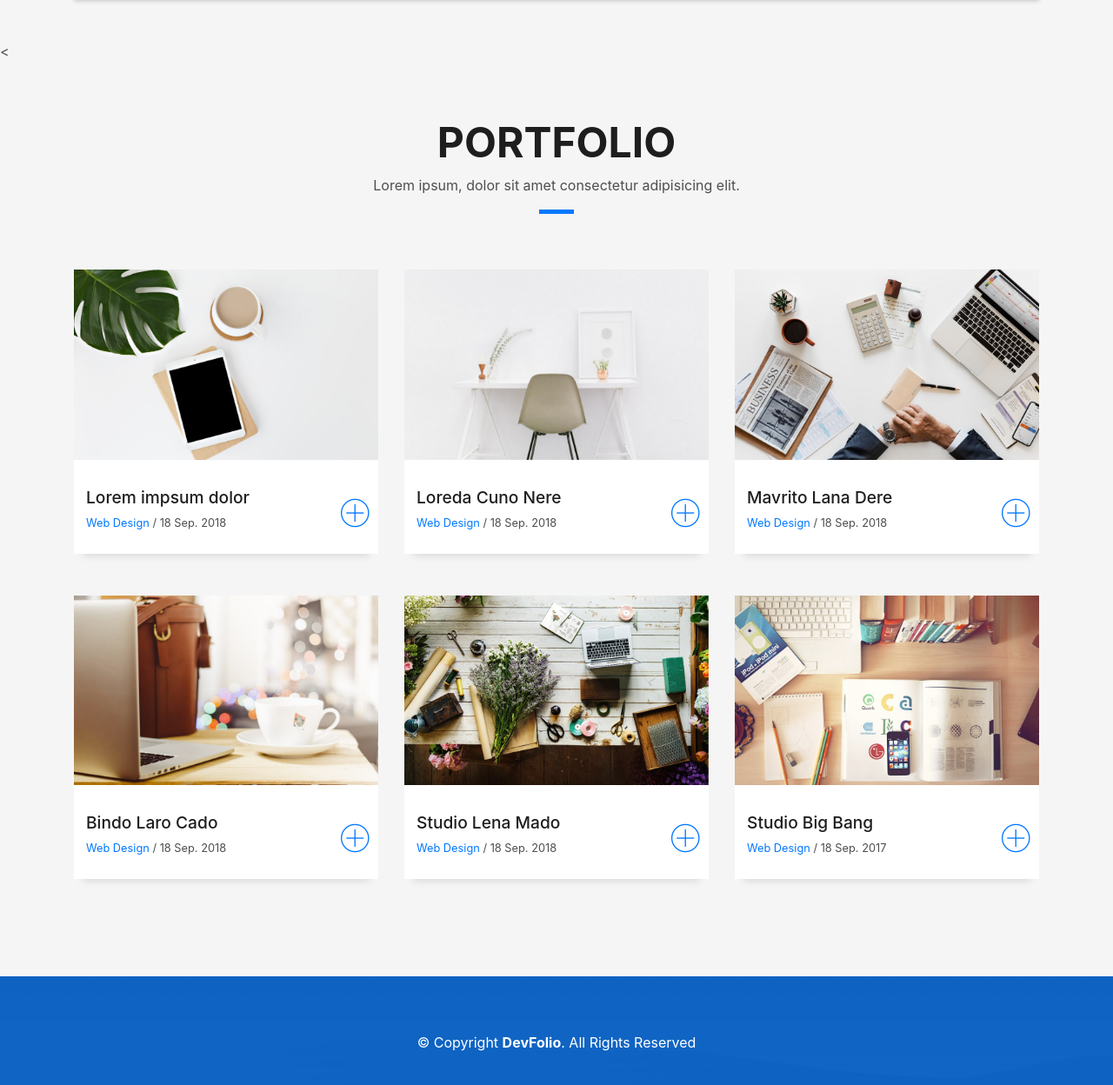
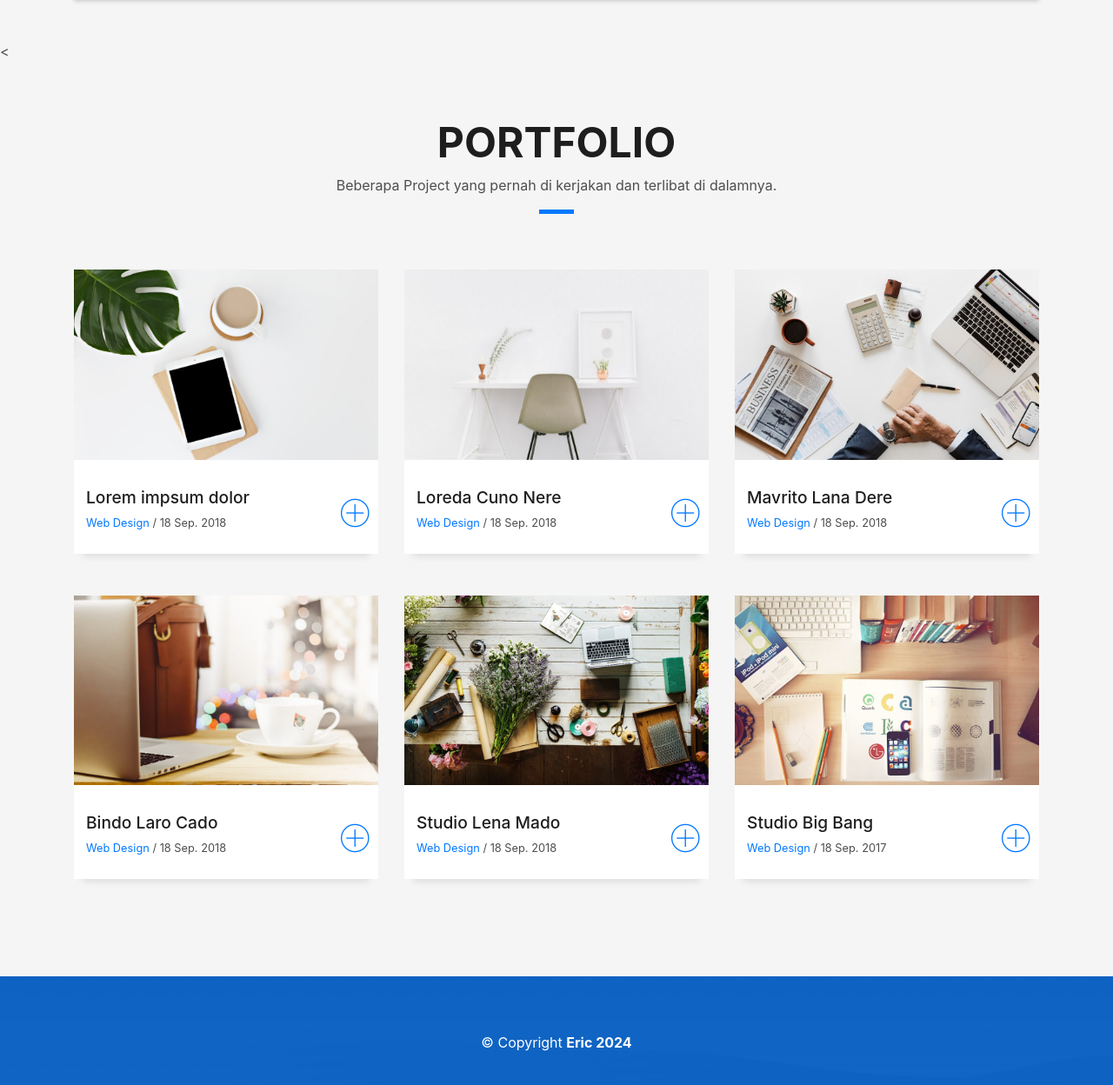
Before and after one commit to ericnwc/ericnwc.github.io, a plain HTML site: page index.html in a window 1280 px wide. Shown: the part 1548-2796 px from the top of the page at 87% size. Drawn offline with Linux system fonts and the light colour scheme; files whose address does not match are found by name.

Commit message:
portfolio

```diff
--- a/index.html
+++ b/index.html
@@ -335,7 +335,7 @@
               Portfolio
             </h3>
             <p class="subtitle-a">
-              Lorem ipsum, dolor sit amet consectetur adipisicing elit.
+              Beberapa Project yang pernah di kerjakan dan terlibat di dalamnya.
             </p>
             <div class="line-mf"></div>
           </div>
@@ -736,7 +736,7 @@
         <div class="row">
           <div class="col-sm-12">
             <div class="copyright-box">
-              <p class="copyright">&copy; Copyright <strong>DevFolio</strong>. All Rights Reserved</p>
+              <p class="copyright">&copy; Copyright <strong>Eric 2024</strong></p>
               <div class="credits">
                 <!--
                   All the links in the footer should remain intact.
```
